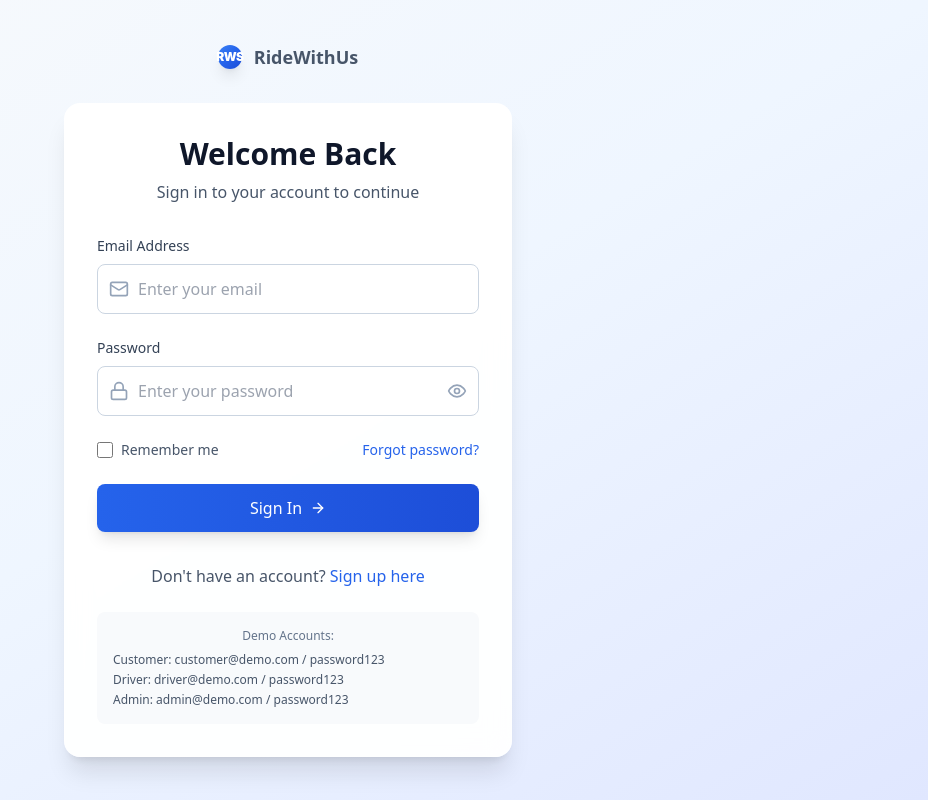
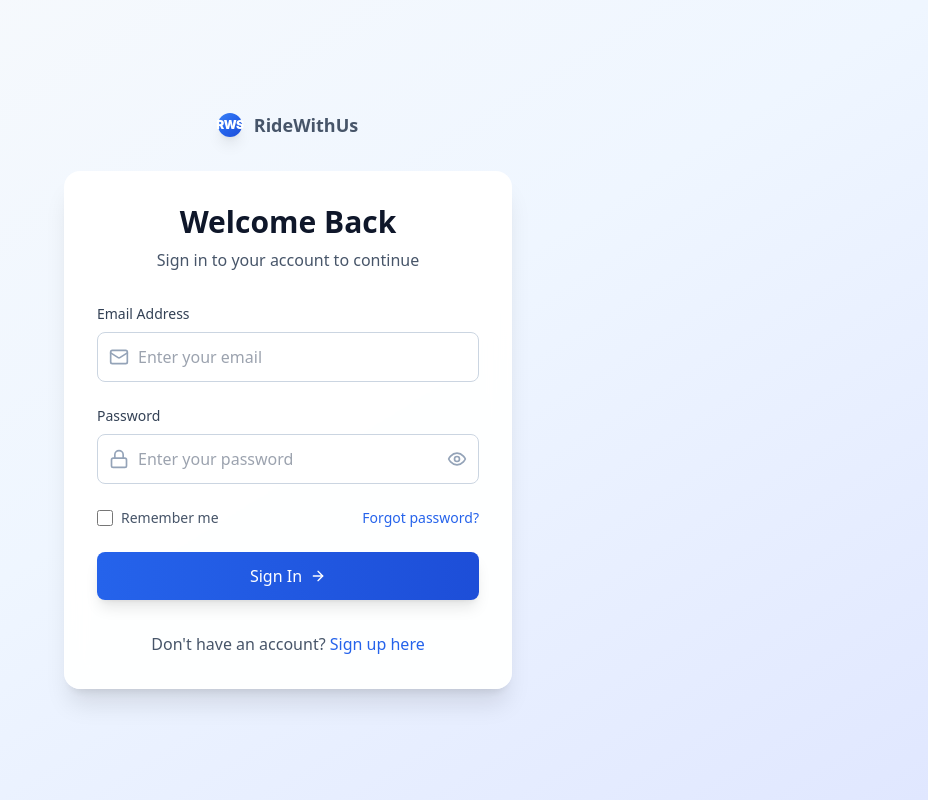
Before and after one commit to abhiisharma418/chamba-taxi-service, a React (Vite) app in the folder frontend/: page /login in a window 1280 px wide. Shown: the whole page, without its empty margins (352-1280 px from the left). Built offline with nearby package versions, Linux system fonts and the light colour scheme; no server answers.

Commit message:
Remove demo accounts section from login page
cgen-14df508e65a54e26a032792c9e050ff0

```diff
--- a/frontend/src/pages/auth/Login.tsx
+++ b/frontend/src/pages/auth/Login.tsx
@@ -188,15 +188,6 @@ const Login: React.FC = () => {
             </p>
           </div>
 
-          {/* Demo Accounts */}
-          <div className="mt-6 p-4 bg-slate-50 rounded-lg">
-            <p className="text-xs text-slate-500 text-center mb-2">Demo Accounts:</p>
-            <div className="text-xs text-slate-600 space-y-1">
-              <div>Customer: customer@demo.com / password123</div>
-              <div>Driver: driver@demo.com / password123</div>
-              <div>Admin: admin@demo.com / password123</div>
-            </div>
-          </div>
         </div>
       </div>
     </div>
```
